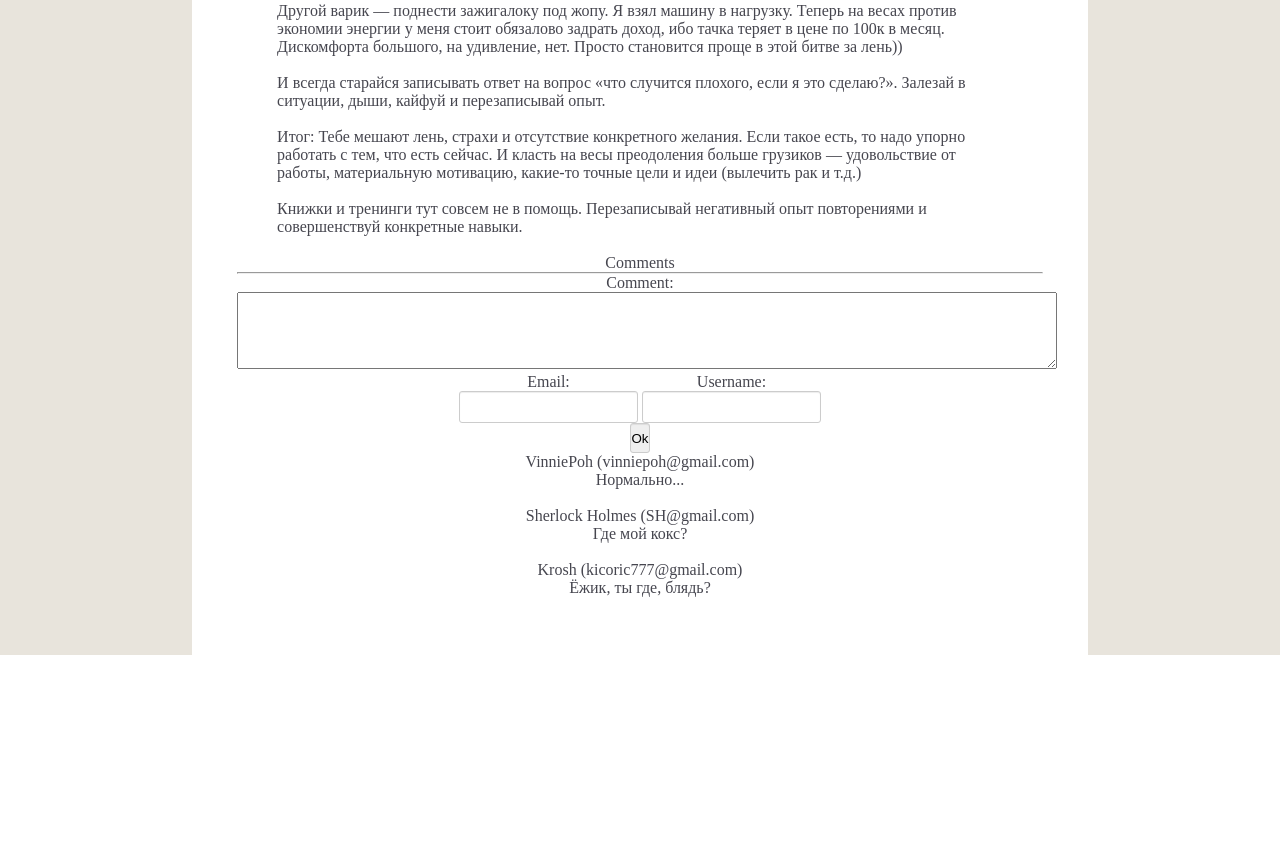
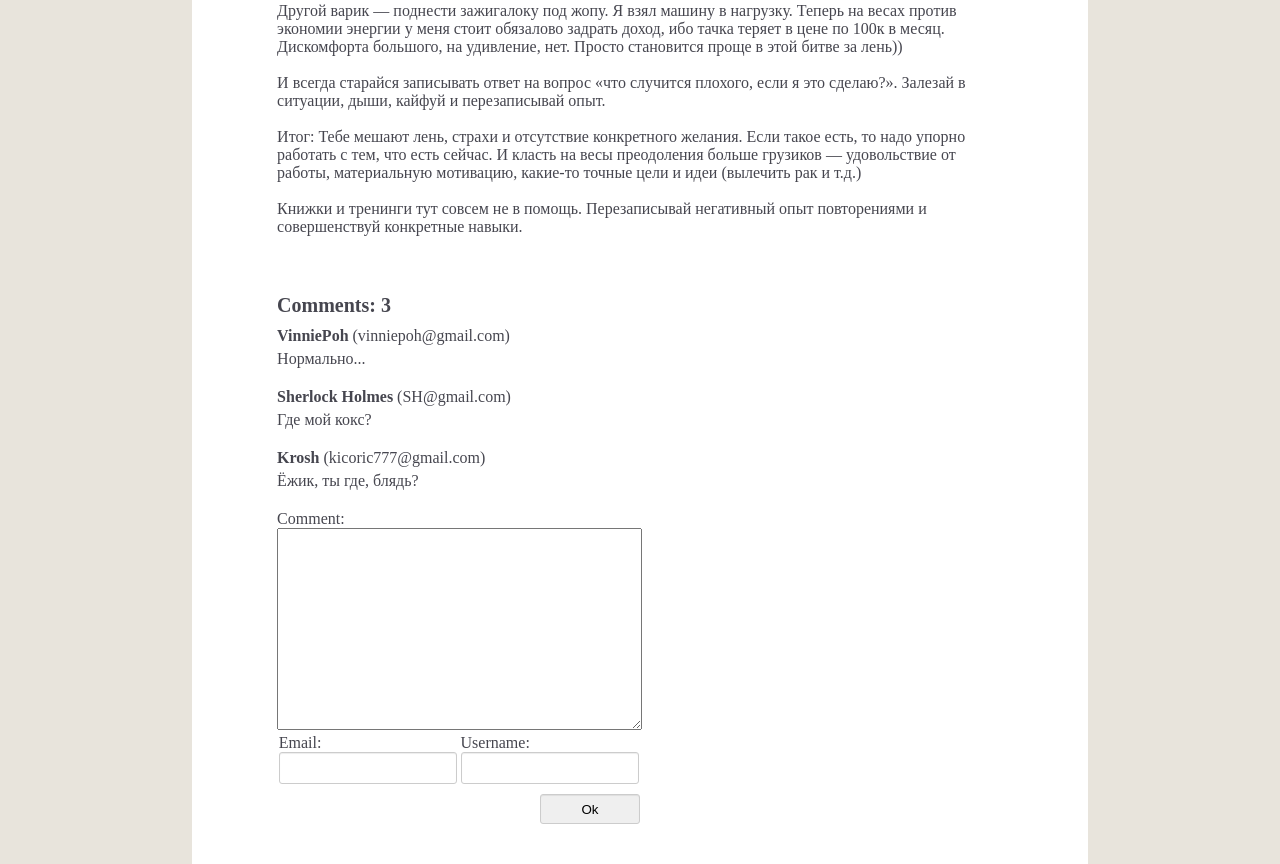
Before and after one commit to davy1ex/blog_flask, a Flask app: a page that uses app/templates/index/post.html in a window 1280 px wide. Shown: the part 1906-2770 px from the top of the page. Before the commit the page ends 2561 px from the top, so only its background shows below. Run offline with Flask 2, Linux system fonts and the light colour scheme; data comes from the database, SQL or seed files in the repository.

Commit message:
css refactoring

```diff
--- a/app/static/css/index/post.css
+++ b/app/static/css/index/post.css
@@ -3,11 +3,85 @@
     white-space: pre-wrap;
 }
 
-.add_comments {
-    /*width: 50%;*/
-    /*margin-right: auto;*/
+.add_comments, .comments_wrapper {
+    width: 90%;
+    margin-right: auto;
+    margin-left: auto;
+}
+
+.text_area_field {
+    margin-top: 10px;
+    width: 100%;
+    text-align: left;
+}
+
+.contact_info {
+    width: 50%;
 }
 
 .contact_info div {
     display: inline-block;
 }
+
+textarea {
+    width: 50%;
+    height: 200px;
+}
+
+.email, .author {
+    width: 49%;
+    text-align: left;
+}
+
+input[type=text] {
+    width: 99%;
+}
+
+.comments_wrapper .label {
+    text-align: left;
+
+    font-weight: bold;
+    font-size: 20px;
+
+    margin-top: 40px;
+    margin-bottom: 10px;
+}
+
+.comments {
+    width: 100%;
+    text-align: left;
+}
+
+.comment_contact_info {
+    margin-bottom: 5px;
+    width: 100%;
+}
+
+.comment_contact_info div {
+    display: inline-block;
+}
+
+.comment_contact_info .author {
+    font-weight: bold;
+    width: auto;
+}
+
+.comment_contact_info .email {
+    width: auto;
+}
+
+.comment_body {
+    margin-bottom: 20px;
+}
+
+.button {
+    width: 50%;
+    padding-top: 10px;
+    text-align: right;
+    /*margin-left: auto;*/
+    /*margin-right: auto;*/
+}
+
+.button input[type="submit"] {
+    width: 100px;
+}
--- a/app/templates/index/post.html
+++ b/app/templates/index/post.html
@@ -18,12 +18,35 @@
                 {{ post.body }}
             </div>
 
-            Comments
-            <hr style="color:gray">
+            <div class="comments_wrapper">
+                <div class="label">
+                    Comments: {{ comments|length }}
+                </div>
+
+                <div class="comments">
+                    {% for comment in comments %}
+                        <div class="comment_contact_info">
+                            <div class="author">
+                                {{ comment.author }}
+                            </div>
+
+                            <div class="email">
+                                ({{ comment.email }})
+                            </div>
+                        </div>
+
+                        <div class="comment_body">
+                            {{ comment.body }}
+                        </div>
+                    {% endfor %}
+                </div>
+            </div>
+
             <div class="add_comments">
-
-                Comment: <br>
-                {{ form.body(cols=100, rows=5) }}<br>
+                <div class="text_area_field">
+                    Comment: <br>
+                    {{ form.body() }}<br>
+                </div>
 
                 <div class="contact_info">
                     <div class="email">
@@ -36,17 +59,13 @@
                         {{ form.author() }}
                     </div>
                 </div>
-                {{ form.submit }}
+
+                <div class="button">
+                    {{ form.submit }}
+                </div>
             </div>
 
-            <div class="comments">
-                {% for comment in comments %}
-                    {{ comment.author }} ({{ comment.email }})<br>
-                    {{ comment.body }}
-                    <br>
-                    <br>
-                {% endfor %}
-            </div>
+
         </div>
     </div>
 {% endblock %}
```
